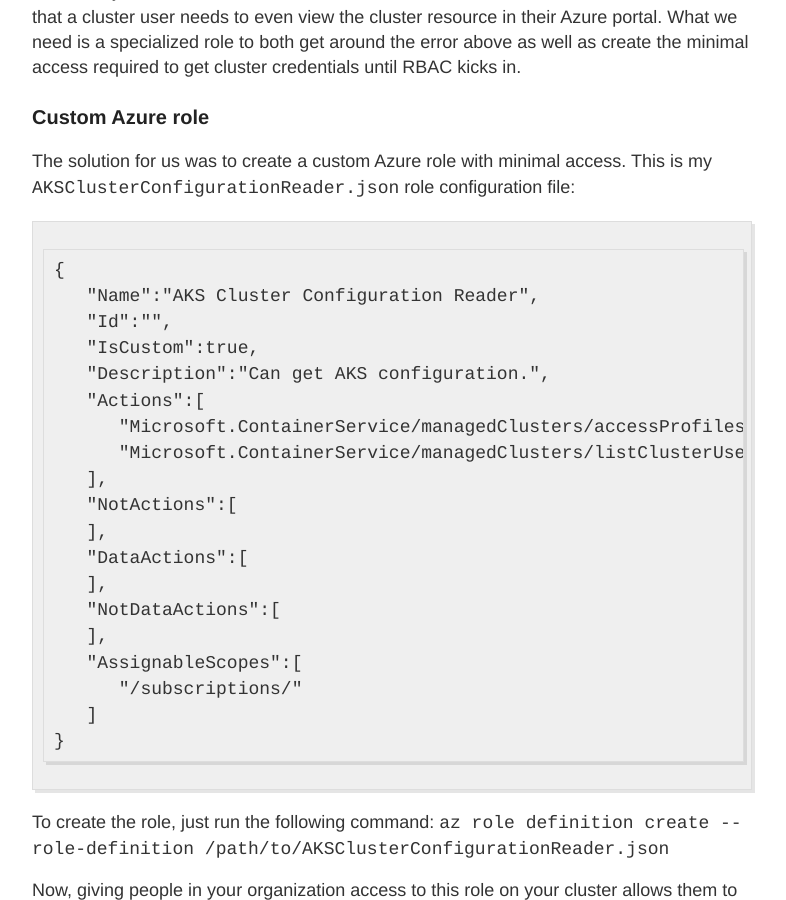
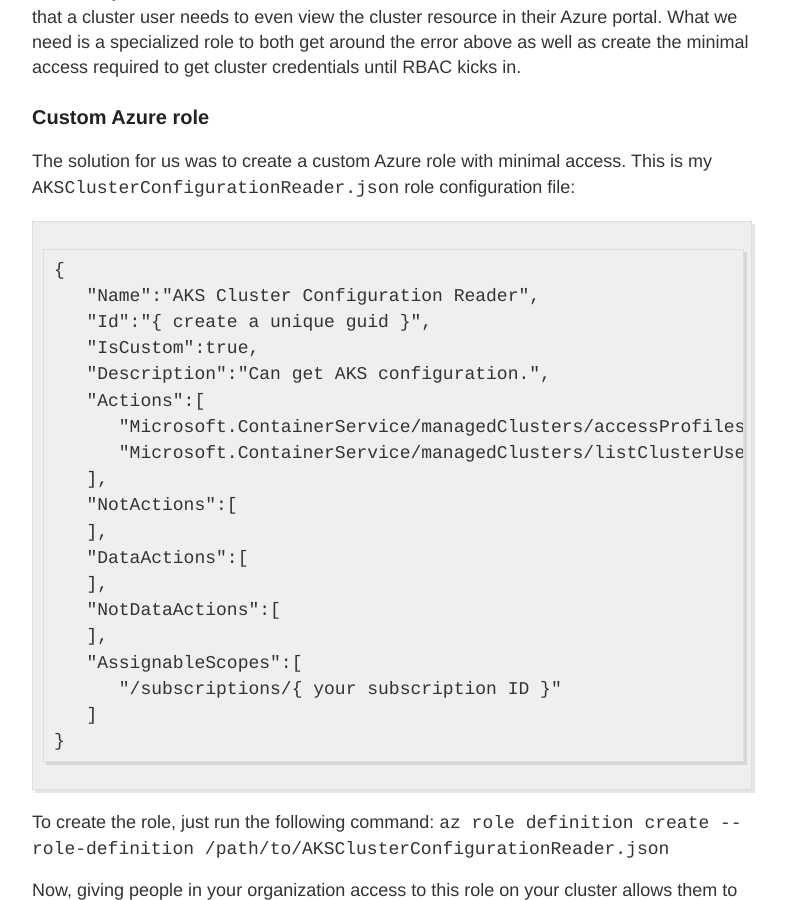
Before and after one commit to brbarnett/brbarnett.github.io, a Jekyll site: the page built from _posts/2018-8-4-securely-enabling-az-aks-get-credentials.md, in a window 1280 px wide and 900 px high, scrolled down 1250 px. Shown: the whole window, without its empty margins (248-1034 px from the left). Built offline with Jekyll 4.4.1, drawn with Linux system fonts in a browser that asks for light colours; comment, search, counter and statistics services are not loaded.

Commit message:
Working with jekyll

````diff
--- a/_posts/2018-8-4-securely-enabling-az-aks-get-credentials.md
+++ b/_posts/2018-8-4-securely-enabling-az-aks-get-credentials.md
@@ -22,7 +22,7 @@
 ```
 {
    "Name":"AKS Cluster Configuration Reader",
-   "Id":"{{ create a unique guid }}",
+   "Id":"{ create a unique guid }",
    "IsCustom":true,
    "Description":"Can get AKS configuration.",
    "Actions":[
@@ -36,7 +36,7 @@
    "NotDataActions":[
    ],
    "AssignableScopes":[
-      "/subscriptions/{{ your subscription ID }}"
+      "/subscriptions/{ your subscription ID }"
    ]
 }
 ```
````
